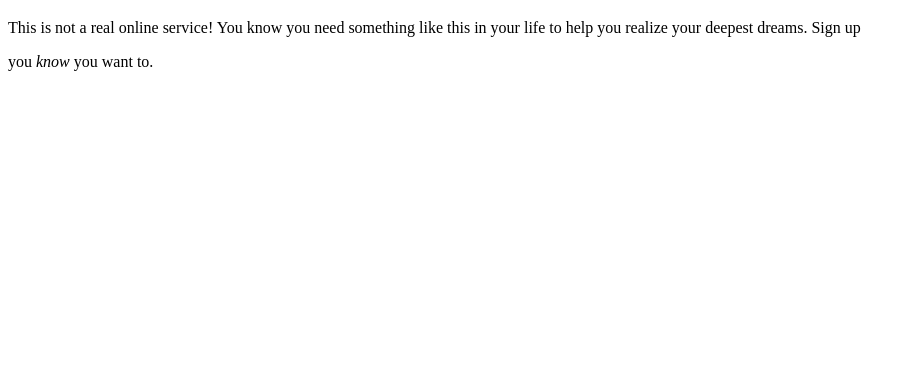
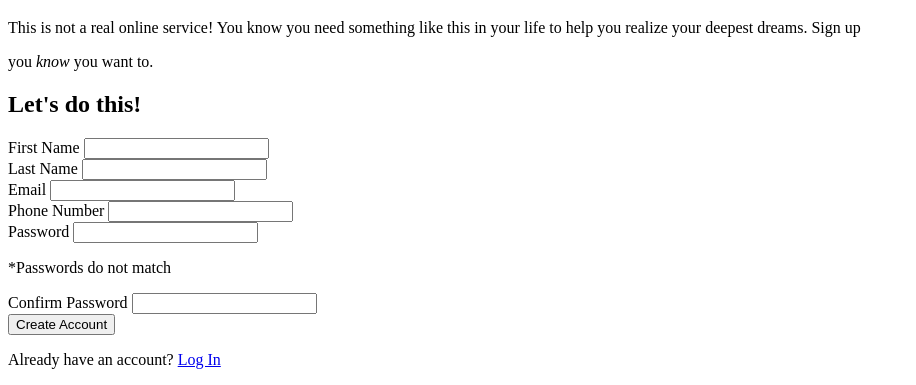
Before and after one commit to comfortmbah/sign-up-form1, a plain HTML site: page index.html in a window 1280 px wide. Shown: the part 581-966 px from the top of the page, without its empty margins (0-916 px from the left). Before the commit the page ends 800 px from the top, so only its background shows below. Drawn offline with Linux system fonts and the light colour scheme.

Commit message:
Add form section to the page

```diff
--- a/index.html
+++ b/index.html
@@ -18,6 +18,48 @@
         <section class="text-section">
             <p>This is not a real online service! You know you need something like this in your life to help you realize your deepest dreams. Sign up</p>
             <p>you <em>know</em> you want to.</p>
+
+            <form action="">
+                <div class="input-section">
+                    <h2>Let's do this!</h2>
+
+                    <div class="inputs">
+                        <div>
+                            <div>
+                                <label for="first-name">First Name</label>
+                                <input type="text" name="first-name" id="first-name" />
+                            </div>
+                            <div>
+                                <label for="last-name">Last Name</label>
+                                <input type="text" name="last-name" id="last-name" class="focus" />
+                            </div>
+                        </div>
+                        <div>
+                            <div>
+                                <label for="email">Email</label>
+                                <input type="email" name="email" id="email" />
+                            </div>
+                            <div>
+                                <label for="phone-number">Phone Number</label>
+                                <input type="tel" name="phone-number" id="phone-number" />
+                            </div>
+                        </div>
+                        <div>
+                            <div>
+                                <label for="password">Password</label>
+                                <input type="password" name="password" id="password" />
+                                <p class="error-message">*Passwords do not match</p>
+                            </div>
+                            <div>
+                                <label for="confirm-password">Confirm Password</label>
+                                <input type="password" name="password2" id="confirm-password" />
+                            </div>
+                        </div>
+                    </div>
+                </div>
+                <button type="submit" class="create-account">Create Account</button>
+            </form>
+            <p class="log-in">Already have an account? <a href="#">Log In</a></p>
         </section>
     </main>
 </body>
```
